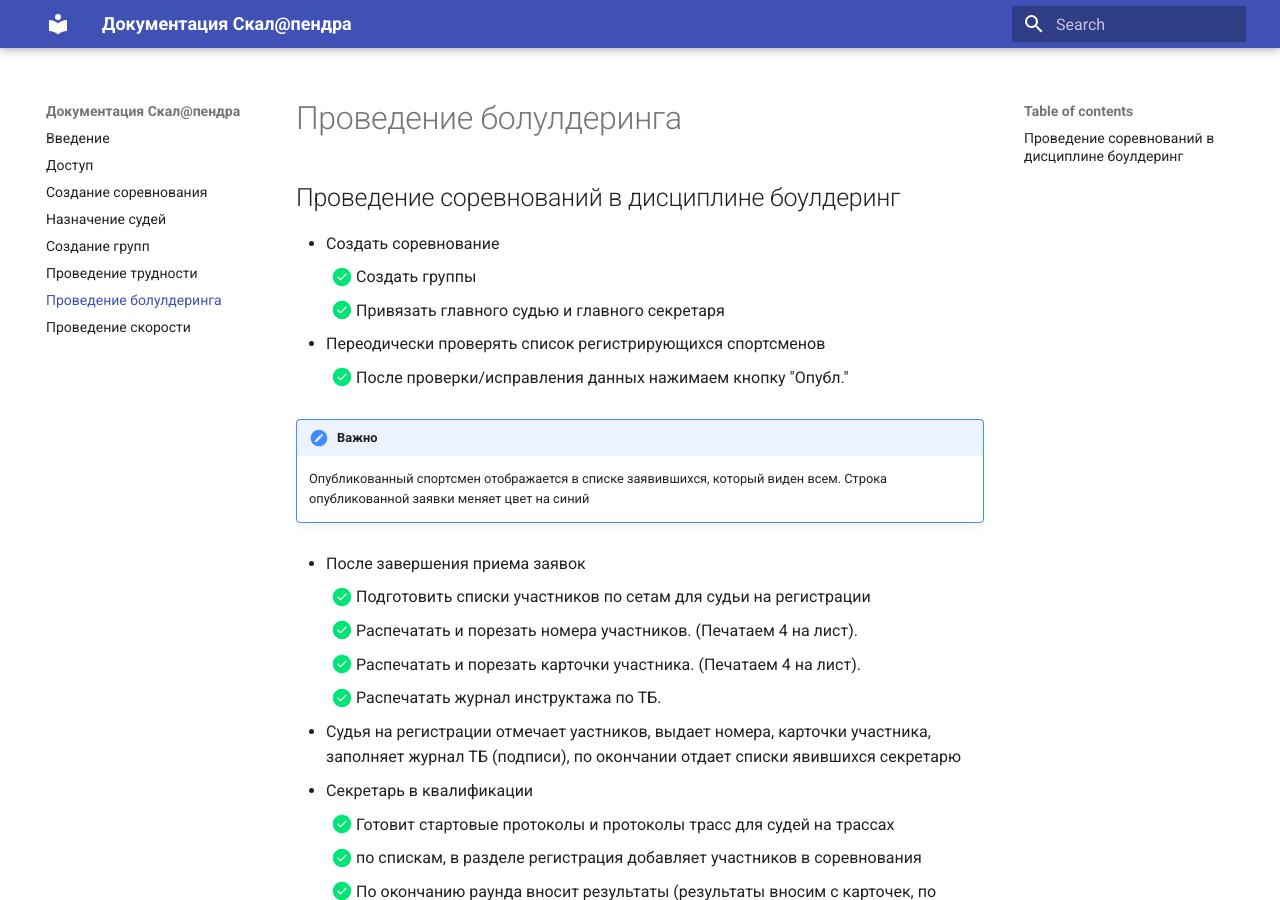
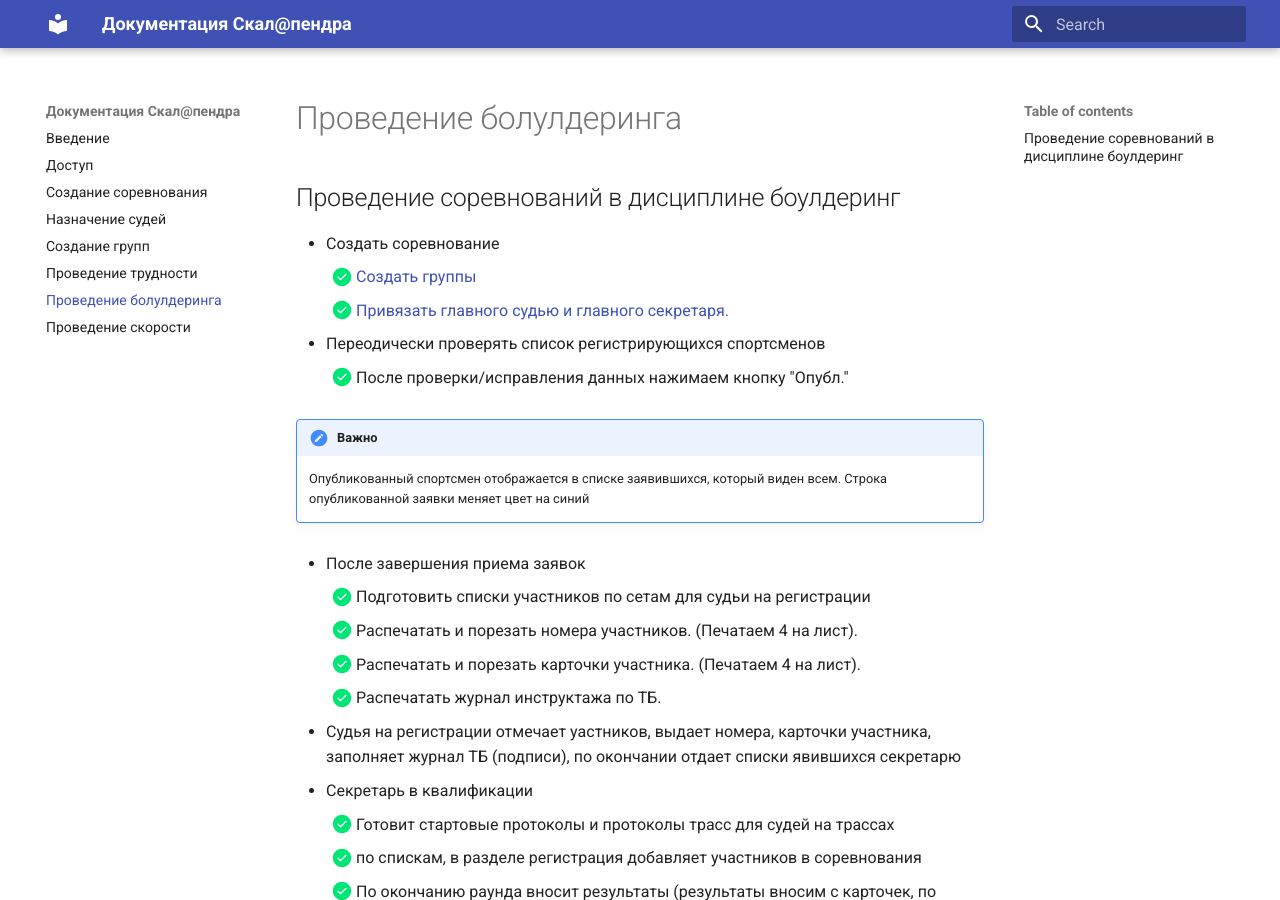
Before and after one commit to alptur/scaladocs, an MkDocs documentation site: the page built from docs/howtoboulder.md, in a window 1280 px wide and 900 px high. Built offline with MkDocs 1.6.1 and Material for MkDocs 9.7.7, drawn with Linux system fonts in a browser that asks for light colours; some of the changed lines change nothing that is shown.

Commit message:
Назначение судей

```diff
--- a/docs/howtoboulder.md
+++ b/docs/howtoboulder.md
@@ -3,8 +3,8 @@
 ## Проведение соревнований в дисциплине боулдеринг
 
 * Создать соревнование
-    * [x] Создать группы
-    * [x] Привязать главного судью и главного секретаря
+    * [x] [Создать группы](https://alptur.github.io/scaladocs/groupcreate/)
+    * [x] [Привязать главного судью и главного секретаря.](https://alptur.github.io/scaladocs/adddjuds/)
 * Переодически проверять список регистрирующихся спортсменов
     * [x] После проверки/исправления данных нажимаем кнопку "Опубл."
 
```
